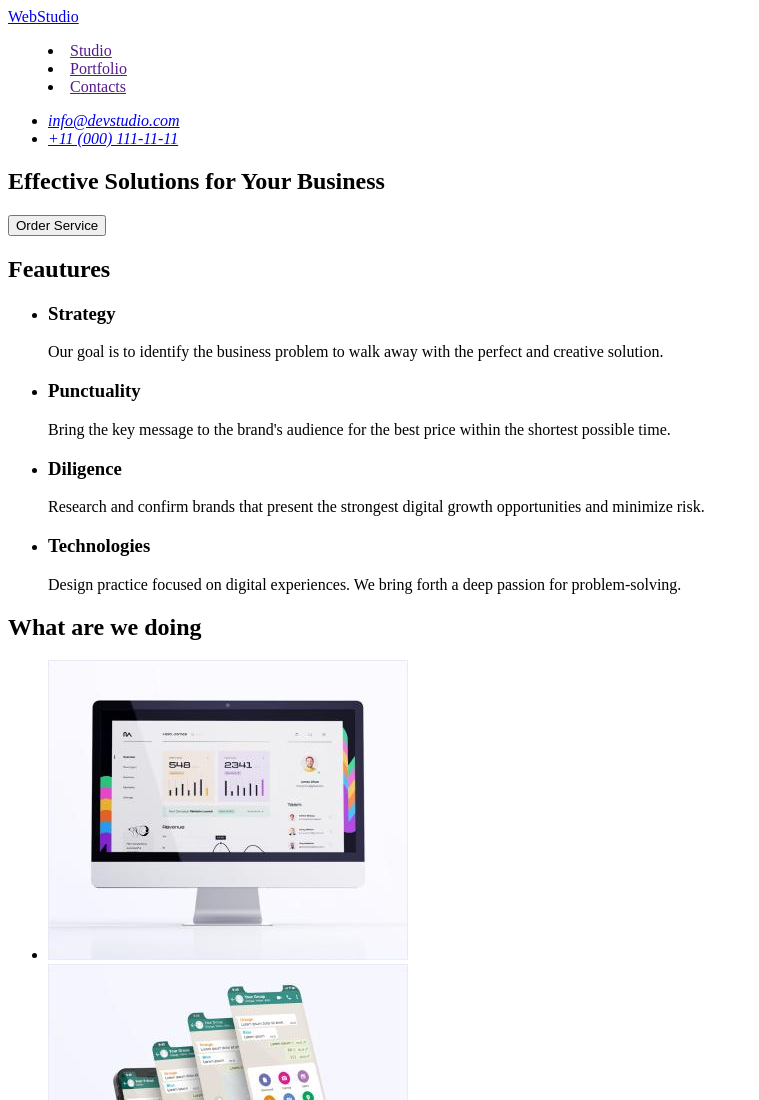
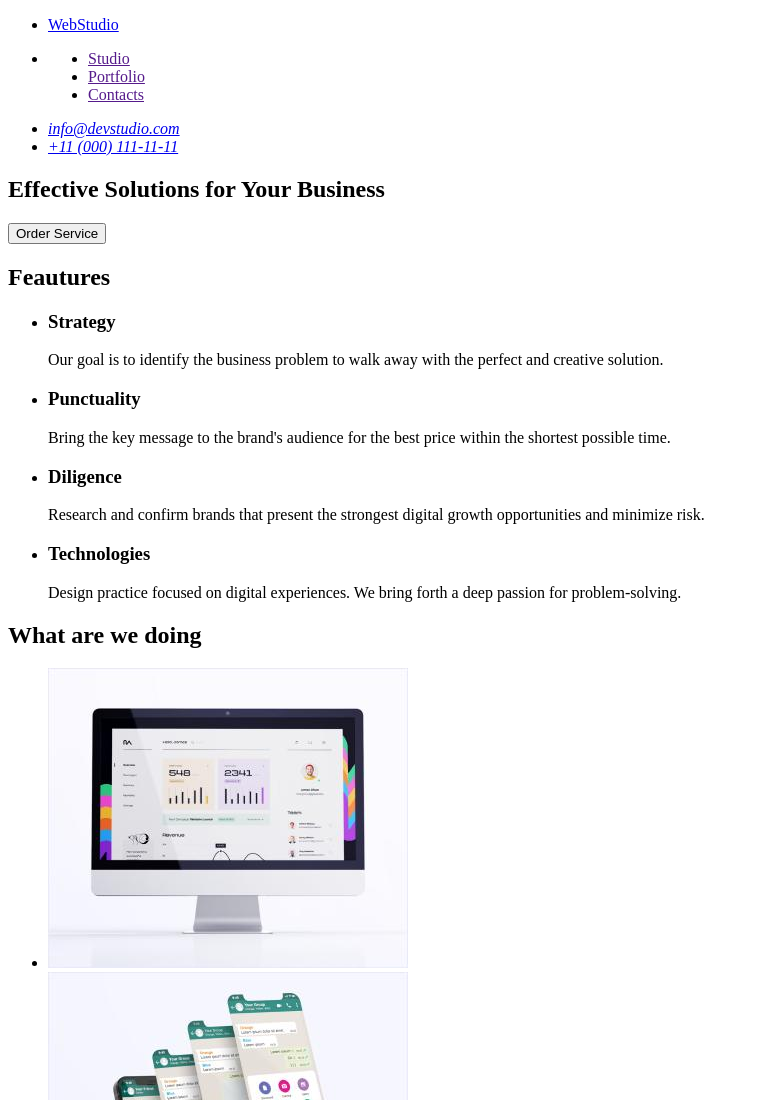
Before and after one commit to LipskyiAlex/goit-markup-hw-01, a plain HTML site: page index.html in a window 1280 px wide. Shown: the top 1100 px of the page, without its empty margins (0-759 px from the left). Drawn offline with Linux system fonts and the light colour scheme.

Commit message:
9th
Separate nav - ul - li(uheader) li (menu)

```diff
--- a/index.html
+++ b/index.html
@@ -13,12 +13,16 @@
     <!-- headder -->
     <header>
         <nav>
-            <a href="./index.html">WebStudio</a>
-            <menu>
+            <ul>
+                <li> <a href="./index.html">WebStudio</a></li>
+                <li>
+                    <menu>
                 <li><a href="">Studio</a></li>
                 <li><a href="">Portfolio</a></li>
                 <li><a href="">Contacts</a></li>
-            </menu>
+                </menu>
+                </li>
+            </ul>
         </nav>
         <address>
             <ul>
```
